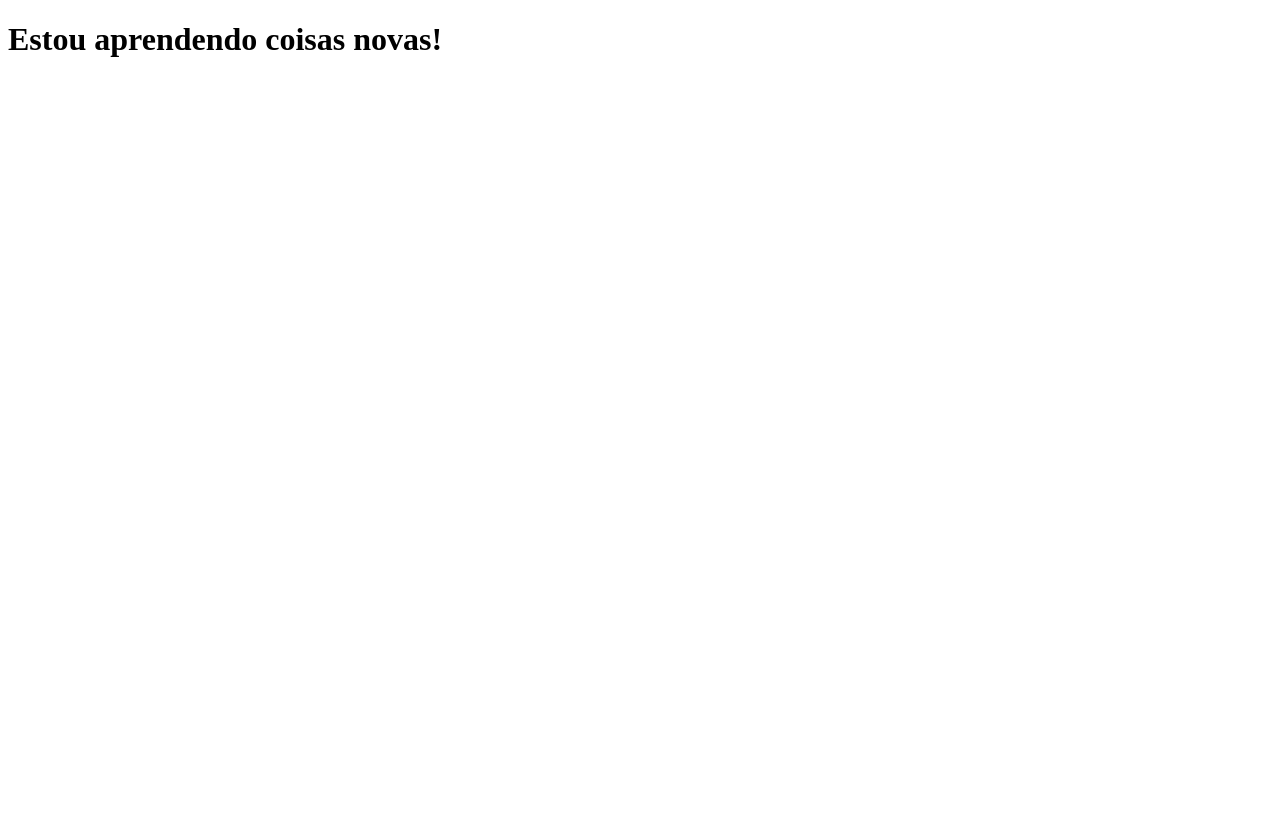
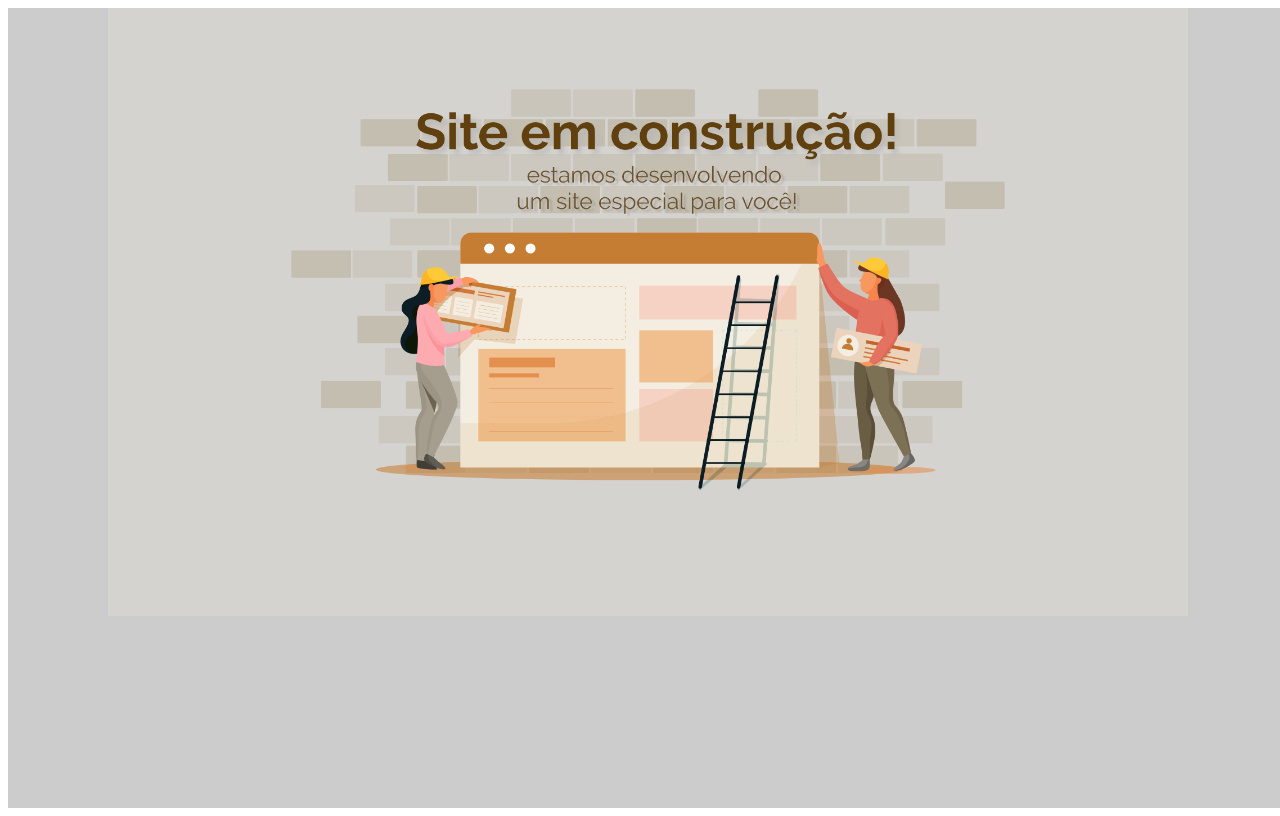
Before and after one commit to GuiBalestra/clone-tabnews, a Next.js app: page / in a window 1280 px wide. Built offline with nearby package versions, Linux system fonts and the light colour scheme.

Commit message:
adicionado em construção

```diff
--- a/pages/index.js
+++ b/pages/index.js
@@ -1,5 +1,30 @@
+import img from "../public/construcao.png";
+import Image from "next/image";
+
 function Home() {
-  return <h1>Estou aprendendo coisas novas!</h1>;
+  return (
+    <div
+      style={{
+        width: "100vw",
+        height: "100vh",
+        boxSizing: "border-box",
+        padding: "0",
+        margin: "0",
+        backgroundColor: "#CCC",
+      }}
+    >
+      <div
+        style={{
+          display: "flex",
+          flexDirection: "column",
+          justifyContent: "center",
+          alignItems: "center",
+        }}
+      >
+        <Image src={img} alt="Em construção" width={1080} />
+      </div>
+    </div>
+  );
 }
 
 export default Home;
```
Also changed, not shown: public/construcao.png (added).
